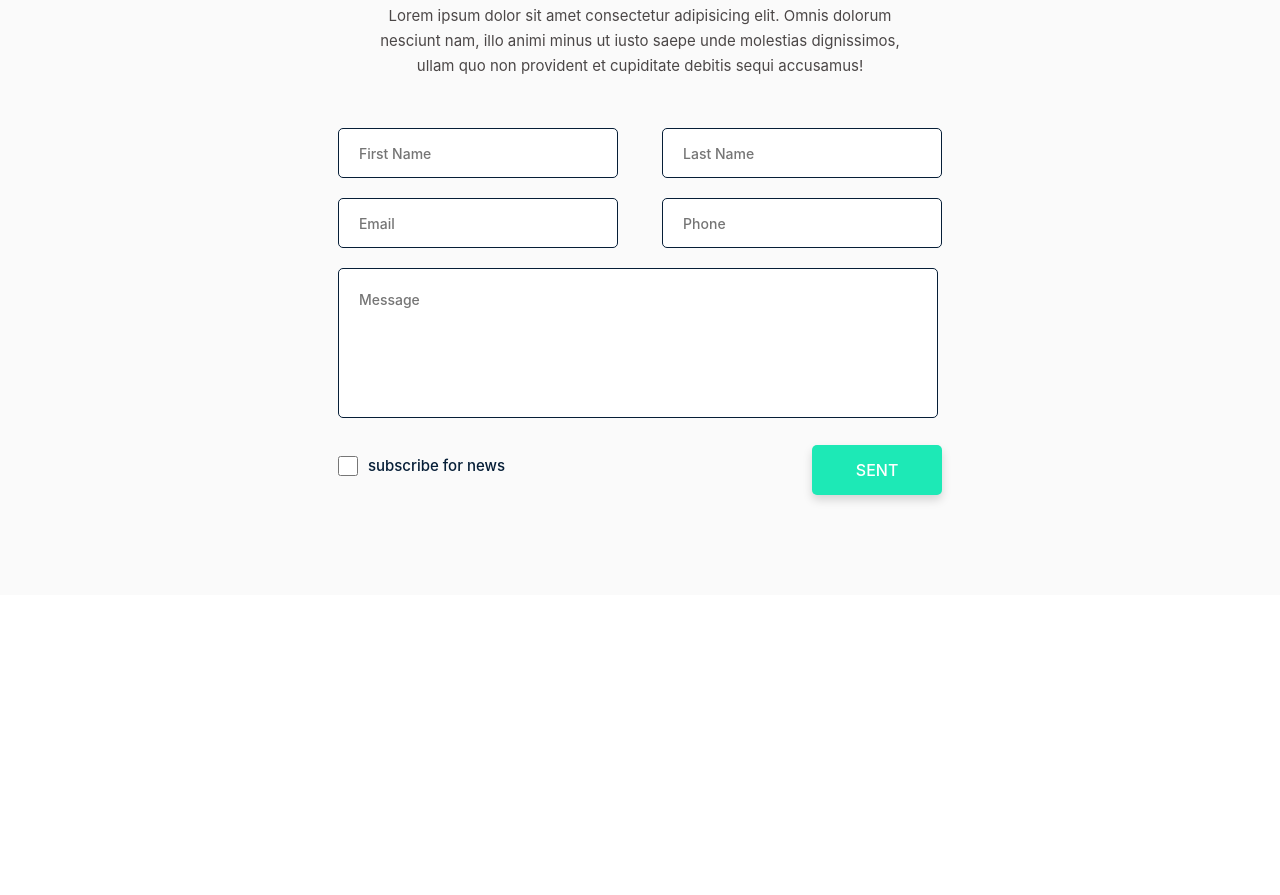
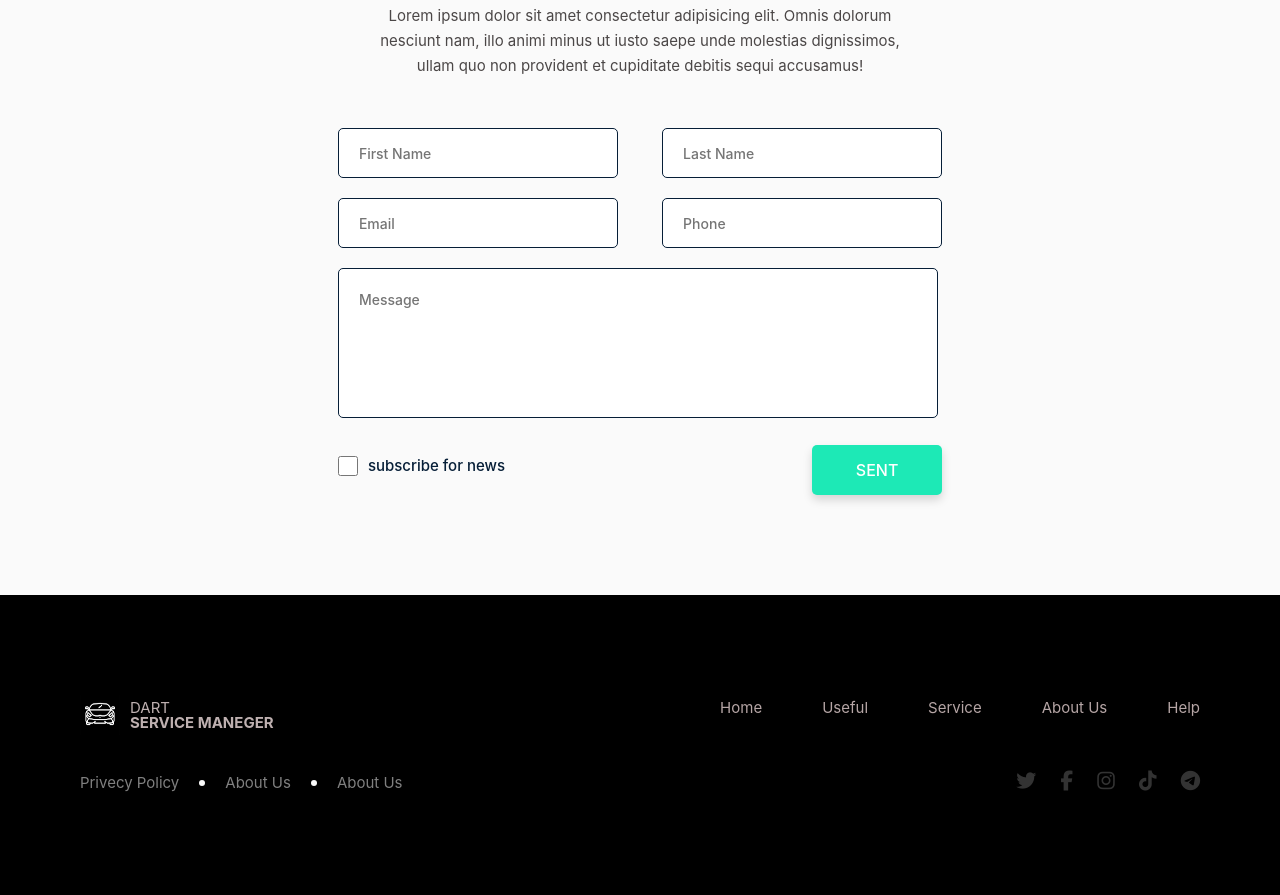
Before and after one commit to TarasVasiliev/Kyrsova, a plain HTML site: page index.html in a window 1280 px wide. Shown: the part 4280-5175 px from the top of the page. Before the commit the page ends 4875 px from the top, so only its background shows below. Drawn offline with nearby package versions, Linux system fonts and the light colour scheme.

Commit message:
add footer

```diff
--- a/index.html
+++ b/index.html
@@ -431,7 +431,71 @@
             </form>
         </div>
     </section>
-
+    <footer class="footer">
+        <div class="container">
+            <div class="footer__wrap">
+                <div class="footer__first">
+                    <a href="#" class="logo">
+                        <div class="logo__wrap">
+                            <img src="Icons/Logo/Untitledь.png" alt="Logo" class="logo__img">
+                            <div class="logo_text">
+                                Dart <br>
+                                <span>Service Maneger</span>
+                            </div>
+                        </div>
+                    </a>
+                    <div class="footer__submenu">
+                        <a href="#">Privecy Policy</a>
+                        <div></div>
+                        <a href="#aboutUs">About Us</a>
+                        <div></div>
+                        <a href="#aboutUs">About Us</a>
+                    </div>
+                </div>
+                <div class="footer__primary">
+                    <nav class="nav footer__nav">
+                        <ul class="nav__list">
+                            <li class="nav__item"><a href="#home">Home</a></li>
+                            <li class="nav__item"><a href="#useful">Useful</a></li>
+                            <li class="nav__item"><a href="#service">Service</a></li>
+                            <li class="nav__item"><a href="#aboutUs">About Us</a></li>
+                            <li class="nav__item nav__item__margin-none"><a href="#help">Help</a></li>
+                        </ul>
+                    </nav>
+                    <div class="footer__links">
+                        <a href="#"><i class="fa-brands fa-twitter"></i></a>
+                        <a href="#"><i class="fa-brands fa-facebook-f"></i></a>
+                        <a href="#"><i class="fa-brands fa-instagram"></i></a>
+                        <a href="#"><i class="fa-brands fa-tiktok"></i></a>
+                        <a href="#"><i class="fa-brands fa-telegram"></i></a>
+                    </div>
+                </div>
+            </div>
+        </div>
+    </footer>
+    <div class="popup">
+        <div class="popup__wrap">
+            <div class="popup__form">
+                <form action="#" class="form">
+                    <div class="form__wrap">
+                        <input type="text" name="firstName" class="form_inp" placeholder="First Name" required>
+                        <input type="text" name="lastName" class="form_inp" placeholder="Last Name" required>
+                    </div>
+                    <div class="form__wrap">
+                        <input type="email" name="email" class="form_inp" placeholder="Email" required>
+                        <input type="tel" name="telephone" class="form_inp" placeholder="Phone" required>
+                    </div>
+                    <textarea name="massage" class="form__massege" placeholder="Message"></textarea>
+                    <div class="form__sent">
+                        <label for="subscribe"><input type="checkbox" name="subscribe" class="form__subs">subscribe for
+                            news</label>
+                        <input type="submit" name="submit" class="form__btn" value="Sent">
+                    </div>
+                </form>
+            </div>
+            <i class="fa-solid fa-xmark popup__close"></i>
+        </div>
+    </div>
     <script type="text/javascript" src="//code.jquery.com/jquery-3.4.0.min.js"></script>
     <script type="text/javascript" src="//code.jquery.com/jquery-migrate-1.4.1.min.js"></script>
     <script type="text/javascript" src="//cdn.jsdelivr.net/npm/slick-carousel@1.8.1/slick/slick.min.js"></script>
```
